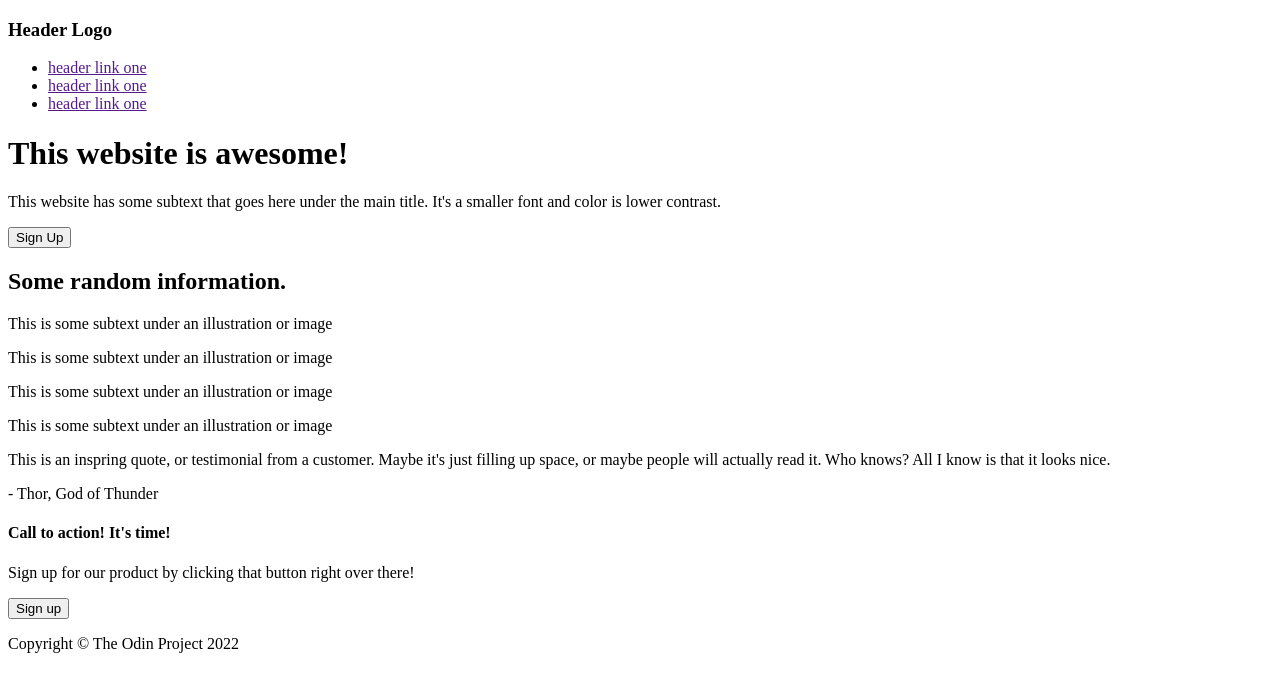
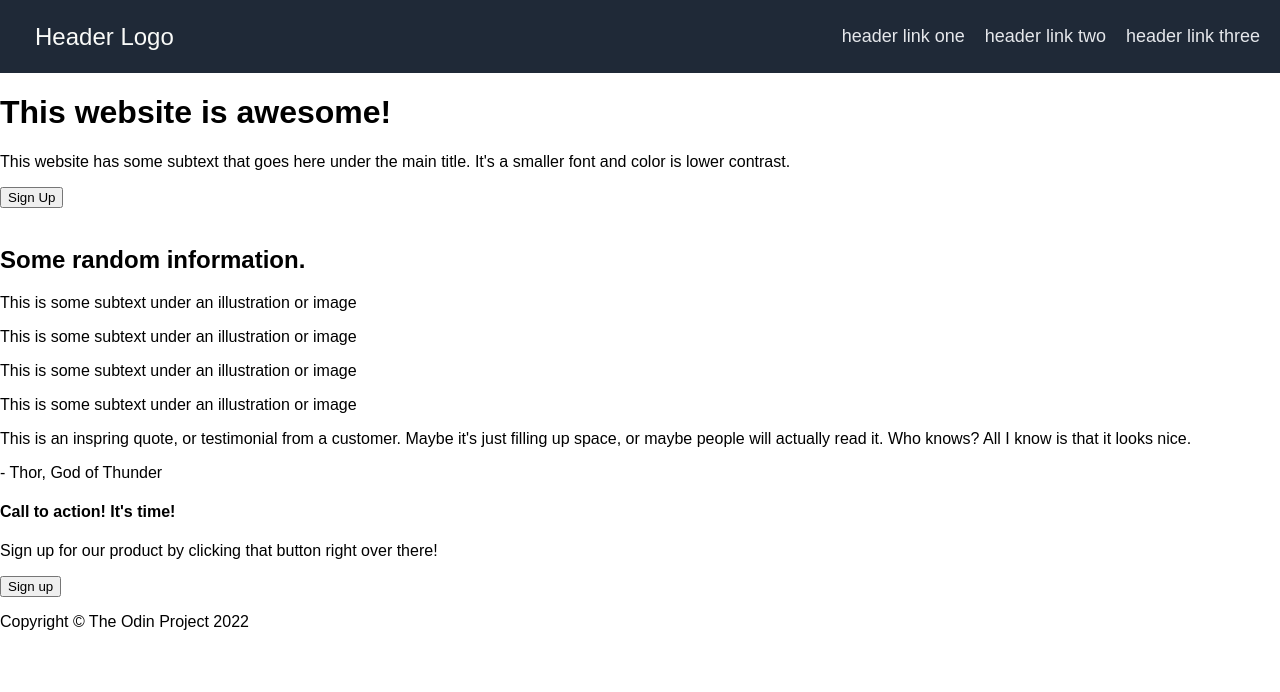
Before and after one commit to kbasey/landing-page, a plain HTML site: page index.html in a window 1280 px wide. Drawn offline with Linux system fonts and the light colour scheme.

Commit message:
Added CSS to the nav bar

```diff
--- a/index.html
+++ b/index.html
@@ -4,21 +4,26 @@
     <meta charset="UTF-8">
     <meta http-equiv="X-UA-Compatible" content="IE=edge">
     <meta name="viewport" content="width=device-width, initial-scale=1.0">
+    <link rel="stylesheet" type="text/css" href="style.css">
     <title>Landing Page</title>
 </head>
 <body>
-    <header>
-        <h3>Header Logo</h3>
-            <ul>
+    <div class="header">
+        <a href="" class="logo">Header Logo</a>
+        <ul>
             <li><a href="">header link one</a></li>
-            <li><a href="">header link one</a></li>
-            <li><a href="">header link one</a></li>
-            </ul>
-    </header>
-    <h1>This website is awesome!</h1>
-    <p>This website has some subtext that goes here under the main title. It's a smaller font and color is lower contrast.</p>
-    <button href="">Sign Up</button>
-    <img src="">
+            <li><a href="">header link two</a></li>
+            <li><a href="">header link three</a></li>
+        </ul>
+    </div>
+    <div class="hero">
+        <div class="hero-left">
+            <h1>This website is awesome!</h1>
+            <p class="subtext">This website has some subtext that goes here under the main title. It's a smaller font and color is lower contrast.</p>
+            <button class="button" href="">Sign Up</button>
+        </div>
+        <img class="hero-right" src="">
+    </div>
     <h2>Some random information.</h2>
     <p>This is some subtext under an illustration or image</p>
     <p>This is some subtext under an illustration or image</p>
--- /dev/null
+++ b/style.css
@@ -0,0 +1,31 @@
+body {
+    font-family: sans-serif;
+    margin: 0px;
+}
+
+.header {
+    background-color: #1f2937;
+    display: flex;
+    align-items: center;
+    padding: 10px;
+}
+
+.logo {
+    color: #f9faf8;
+    font-size: 24px;
+    text-decoration: none;
+    padding-left: 25px;
+}
+
+ul {
+    list-style-type: none;
+    display: flex;
+    margin-left: auto;
+}
+
+a {
+    color: #e5e7eb;
+    font-size: 18px;
+    text-decoration: none;
+    padding: 10px;
+}
```
Also changed, not shown: images/colors-fonts.png (renamed from colors-fonts.png), images/hoop.jpg (added), images/sample.png (renamed from sample.png).
